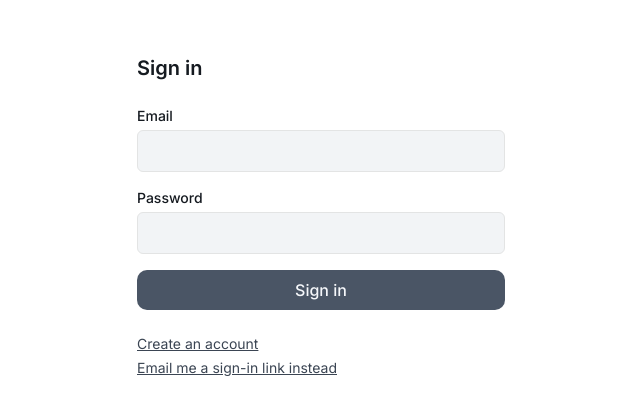
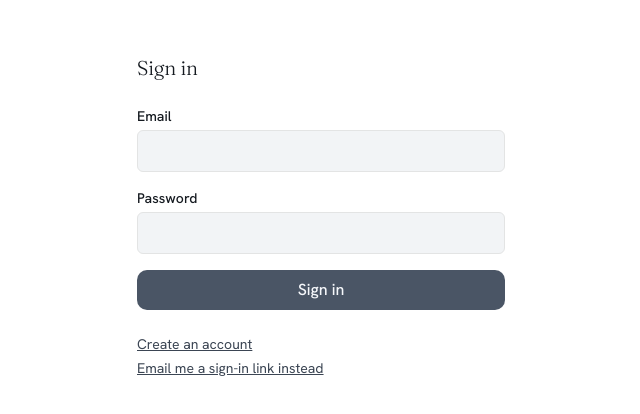
Before and after one commit to cjgdizon/todo-app, a Next.js app in the folder apps/web/: page /login in a window 1280 px wide. Shown: the part 184-598 px from the top of the page, without its empty margins (319-959 px from the left). Built offline with nearby package versions, Linux system fonts and the light colour scheme; no server answers.

Commit message:
feat(web): fraunces headings, hanken grotesk body

```diff
--- a/apps/web/src/app/globals.css
+++ b/apps/web/src/app/globals.css
@@ -21,7 +21,8 @@
   --color-priority-2: var(--priority-2);
   --color-priority-3: var(--priority-3);
   --shadow-pop: var(--shadow-popover);
-  --font-sans: var(--font-inter), system-ui, sans-serif;
+  --font-sans: var(--font-hanken), system-ui, sans-serif;
+  --font-serif: var(--font-fraunces), Georgia, serif;
 }
 
 html {
@@ -44,6 +45,19 @@ body {
   font-family: var(--font-sans);
   font-size: 16px;
   line-height: 24px;
+}
+
+/* Serif for meaning (day, screen titles); sans does the work. */
+h1,
+h2 {
+  font-family: var(--font-serif);
+  font-weight: 300;
+  letter-spacing: -0.01em;
+}
+
+h3 {
+  font-family: var(--font-serif);
+  font-weight: 400;
 }
 
 /* Visible keyboard focus on every interactive element (DESIGN.md: 2px, 2px offset). */
--- a/apps/web/src/app/layout.tsx
+++ b/apps/web/src/app/layout.tsx
@@ -1,9 +1,15 @@
 import type { Metadata } from "next";
-import { Inter } from "next/font/google";
+import { Fraunces, Hanken_Grotesk } from "next/font/google";
 import "./globals.css";
 
-const inter = Inter({
-  variable: "--font-inter",
+const fraunces = Fraunces({
+  variable: "--font-fraunces",
+  subsets: ["latin"],
+  weight: ["300", "400"],
+});
+
+const hanken = Hanken_Grotesk({
+  variable: "--font-hanken",
   subsets: ["latin"],
   weight: ["400", "500", "600"],
 });
@@ -18,7 +24,7 @@ const themeScript = `try{var t=localStorage.getItem("theme");if(t==="light"||t==
 
 export default function RootLayout({ children }: LayoutProps<"/">) {
   return (
-    <html lang="en" className={`${inter.variable} h-full antialiased`} suppressHydrationWarning>
+    <html lang="en" className={`${fraunces.variable} ${hanken.variable} h-full antialiased`} suppressHydrationWarning>
       <head>
         <script dangerouslySetInnerHTML={{ __html: themeScript }} />
       </head>
```
